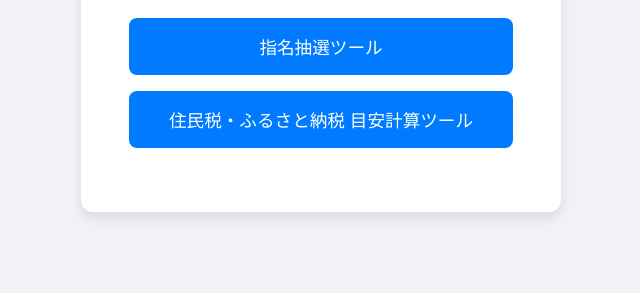
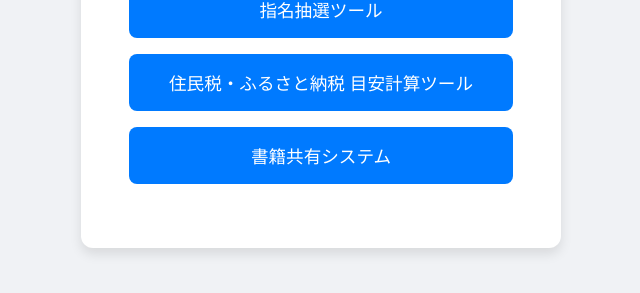
Before and after one commit to sandyzhao2001/MyTools, a plain HTML site: page index.html in a window 1280 px wide. Shown: the part 359-652 px from the top of the page, without its empty margins (319-959 px from the left). Drawn offline with Linux system fonts and the light colour scheme.

Commit message:
Update index.html

```diff
--- a/index.html
+++ b/index.html
@@ -47,6 +47,7 @@
         <h1>Webページ一覧</h1>
         <a href="nomination.html">指名抽選ツール</a>
         <a href="resident_tax_calculator.html">住民税・ふるさと納税 目安計算ツール</a>
+        <a href="https://book-sharing-system-virid.vercel.app">書籍共有システム</a>
     </div>
 </body>
 </html>
```
